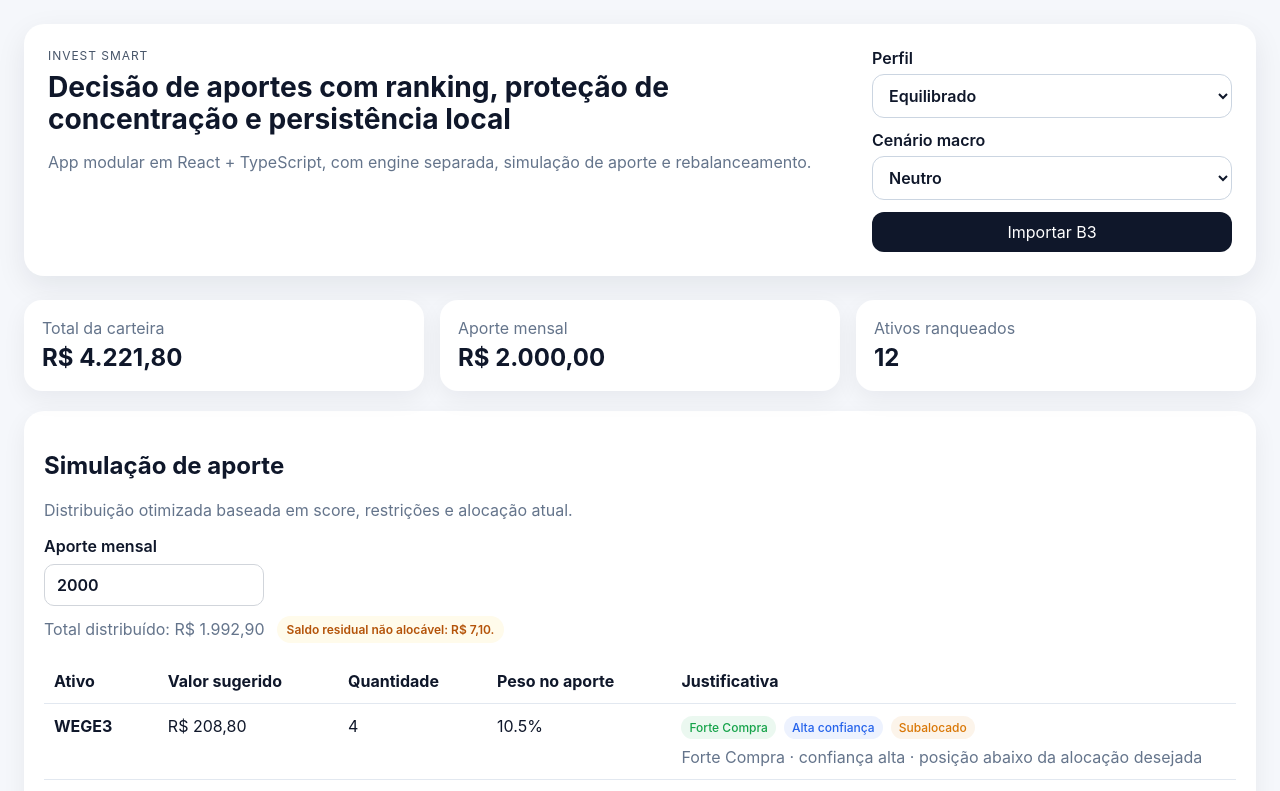
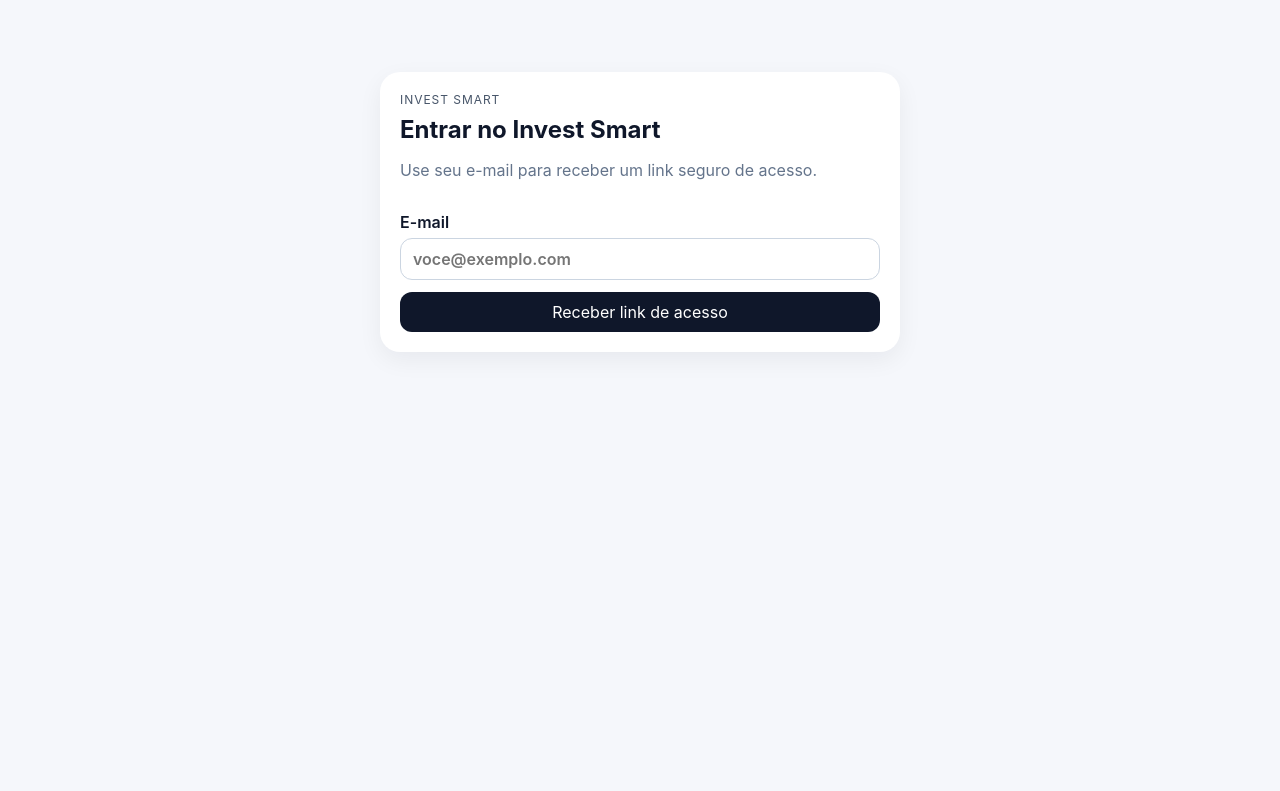
Before and after one commit to GilsonMassape/invest-smart, a React (Vite) app: page / in a window 1280 px wide. Shown: the top 791 px of the page. Built offline with nearby package versions, Linux system fonts and the light colour scheme.

Commit message:
feat: add auth gate with magic link

```diff
--- /dev/null
+++ b/src/app/AuthGate.tsx
@@ -0,0 +1,132 @@
+import { useEffect, useState } from 'react';
+import type { Session } from '@supabase/supabase-js';
+import {
+  getCurrentSession,
+  onAuthStateChange,
+  signInWithMagicLink,
+  signOut,
+} from '../services/auth';
+
+type AuthGateProps = {
+  children: React.ReactNode;
+};
+
+export const AuthGate = ({ children }: AuthGateProps) => {
+  const [session, setSession] = useState<Session | null>(null);
+  const [email, setEmail] = useState('');
+  const [loading, setLoading] = useState(true);
+  const [sending, setSending] = useState(false);
+  const [message, setMessage] = useState('');
+
+  useEffect(() => {
+    let mounted = true;
+
+    const loadSession = async () => {
+      const { data } = await getCurrentSession();
+
+      if (mounted) {
+        setSession(data.session ?? null);
+        setLoading(false);
+      }
+    };
+
+    loadSession();
+
+    const { data: subscription } = onAuthStateChange(
+      async (_event, nextSession) => {
+        setSession(nextSession);
+        setLoading(false);
+      }
+    );
+
+    return () => {
+      mounted = false;
+      subscription.subscription.unsubscribe();
+    };
+  }, []);
+
+  const handleLogin = async (event: React.FormEvent<HTMLFormElement>) => {
+    event.preventDefault();
+    setSending(true);
+    setMessage('');
+
+    const { error } = await signInWithMagicLink(email);
+
+    if (error) {
+      setMessage(error.message);
+    } else {
+      setMessage('Link de acesso enviado para seu e-mail.');
+    }
+
+    setSending(false);
+  };
+
+  const handleLogout = async () => {
+    await signOut();
+  };
+
+  if (loading) {
+    return <div className="page">Carregando autenticação...</div>;
+  }
+
+  if (!session) {
+    return (
+      <main className="page">
+        <section className="card" style={{ maxWidth: 520, margin: '48px auto' }}>
+          <div className="card-header">
+            <div>
+              <p className="eyebrow">Invest Smart</p>
+              <h2>Entrar no Invest Smart</h2>
+              <p className="muted">
+                Use seu e-mail para receber um link seguro de acesso.
+              </p>
+            </div>
+          </div>
+
+          <form onSubmit={handleLogin} className="preferences-panel">
+            <label>
+              E-mail
+              <input
+                type="email"
+                value={email}
+                onChange={(event) => setEmail(event.target.value)}
+                placeholder="voce@exemplo.com"
+                required
+              />
+            </label>
+
+            <button type="submit" disabled={sending}>
+              {sending ? 'Enviando...' : 'Receber link de acesso'}
+            </button>
+
+            {message ? <p className="muted">{message}</p> : null}
+          </form>
+        </section>
+      </main>
+    );
+  }
+
+  return (
+    <>
+      <div
+        style={{
+          display: 'flex',
+          justifyContent: 'space-between',
+          alignItems: 'center',
+          padding: '16px 24px',
+          borderBottom: '1px solid #e2e8f0',
+          background: '#ffffff',
+        }}
+      >
+        <div>
+          <strong>{session.user.email}</strong>
+          <div className="muted">Sessão autenticada</div>
+        </div>
+
+        <button onClick={handleLogout}>Sair</button>
+      </div>
+
+      {children}
+    </>
+  );
+};
--- a/src/main.tsx
+++ b/src/main.tsx
@@ -1,7 +1,9 @@
 import React from 'react';
 import ReactDOM from 'react-dom/client';
 import App from './app/App';
+import { AuthGate } from './app/AuthGate';
 import './styles/globals.css';
+
 const rootElement = document.getElementById('root');
 
 if (!rootElement) {
@@ -10,6 +12,8 @@ if (!rootElement) {
 
 ReactDOM.createRoot(rootElement).render(
   <React.Fragment>
-    <App />
+    <AuthGate>
+      <App />
+    </AuthGate>
   </React.Fragment>,
 );
--- /dev/null
+++ b/src/services/auth.ts
@@ -0,0 +1,28 @@
+import { getSupabase } from './supabaseClient';
+
+const supabase = getSupabase();
+
+export const signInWithMagicLink = async (email: string) => {
+  return supabase.auth.signInWithOtp({
+    email,
+    options: {
+      emailRedirectTo: window.location.origin,
+    },
+  });
+};
+
+export const signOut = async () => {
+  return supabase.auth.signOut();
+};
+
+export const getCurrentSession = async () => {
+  return supabase.auth.getSession();
+};
+
+export const onAuthStateChange = (
+  callback: Parameters<typeof supabase.auth.onAuthStateChange>[0]
+) => {
+  return supabase.auth.onAuthStateChange(async (event, session) => {
+    callback(event, session);
+  });
+};
```
Also changed, not shown: 5 other files (tests, documents, lock files or other folders).
